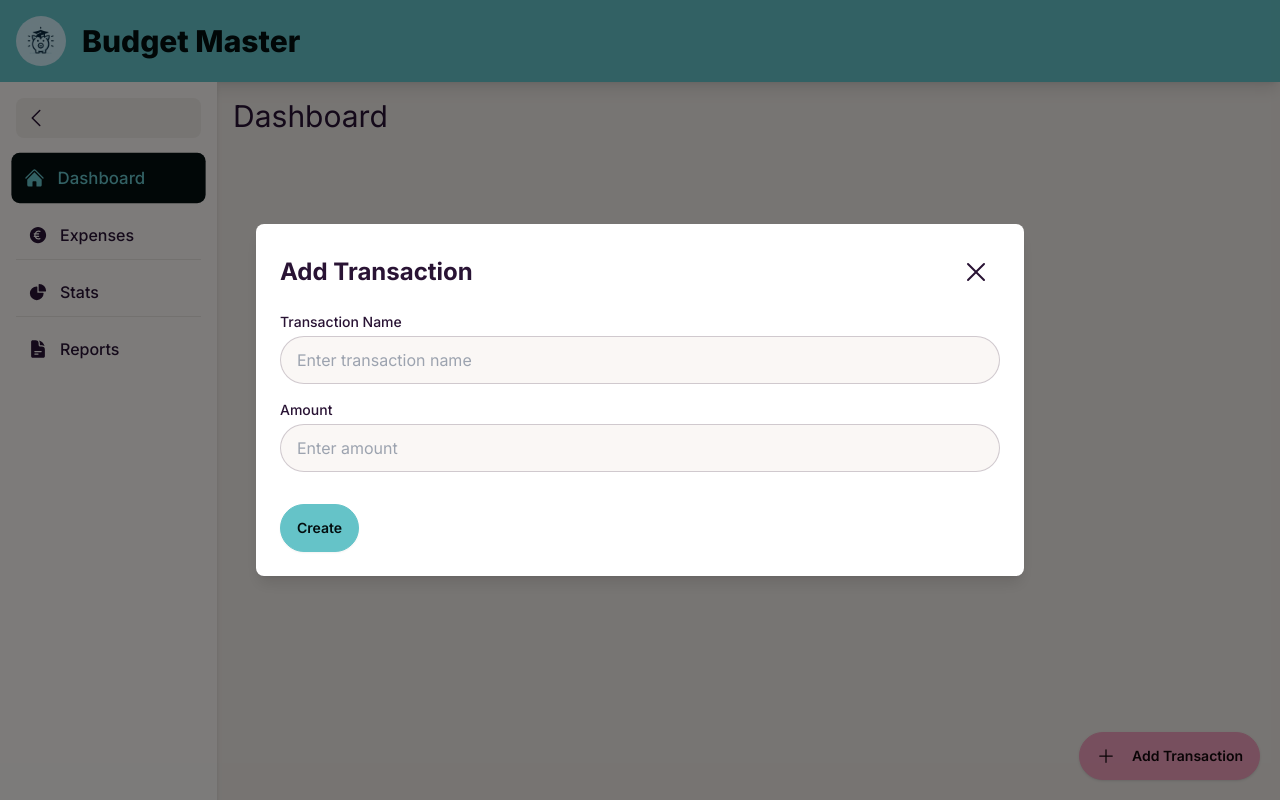
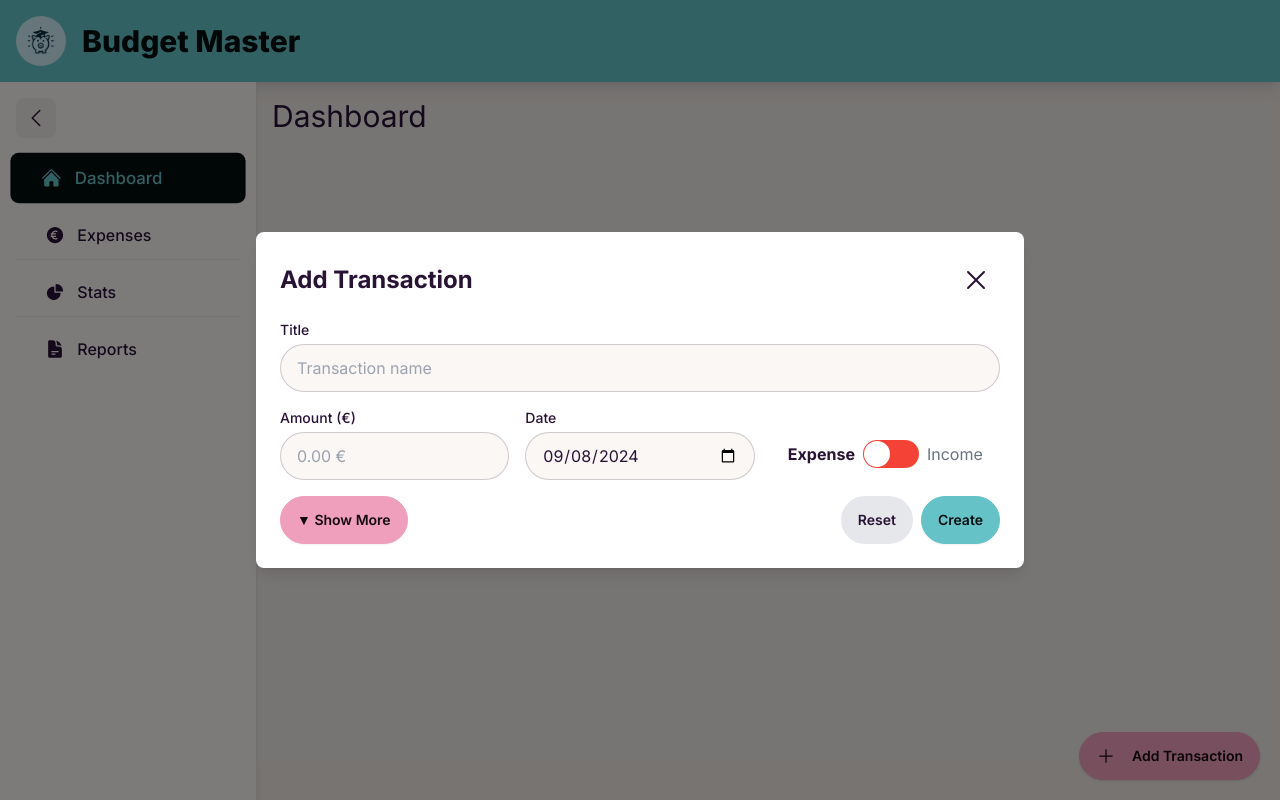
Before and after one commit to AkosKappel/BudgetMaster, a Next.js app: page /dashboard in a window 1280 px wide. Both pictures are taken after a click on the button "Add Transaction". Shown: the top 800 px of the page. Built offline with nearby package versions, Linux system fonts and the light colour scheme.

Commit message:
create new transaction form

```diff
--- a/app/layout.tsx
+++ b/app/layout.tsx
@@ -25,7 +25,7 @@ export default function RootLayout({ children }: LayoutProps) {
         <Header />
         <div className="flex flex-grow">
           <Sidebar />
-          <main className="flex-grow container mx-auto p-4">{children}</main>
+          <main className="flex-grow container mx-auto p-4 overflow-auto">{children}</main>
         </div>
         <Footer />
       </body>
--- a/app/page.tsx
+++ b/app/page.tsx
@@ -1,12 +1,20 @@
-import React from 'react';
-import AddTransaction from '@/components/AddTransaction';
+'use client';
 
-const Home = () => {
+import React, { useEffect } from 'react';
+import { useRouter } from 'next/navigation';
+import LoadingSpinner from '@/components/LoadingSpinner';
+
+const Home: React.FC = () => {
+  const router = useRouter();
+
+  useEffect(() => {
+    router.replace('/dashboard');
+  }, [router]);
+
   return (
-    <>
-      <div className="text-3xl min-h-screen">Home</div>
-      <AddTransaction />
-    </>
+    <div className="flex justify-center items-center min-h-64">
+      <LoadingSpinner />
+    </div>
   );
 };
 
--- a/components/AddTransaction.tsx
+++ b/components/AddTransaction.tsx
@@ -1,14 +1,47 @@
 'use client';
 
 import React, { useState } from 'react';
+import { useForm, Controller } from 'react-hook-form';
+import CreatableSelect from 'react-select/creatable';
+import Switch from 'react-switch';
+import { zodResolver } from '@hookform/resolvers/zod';
+import { PlusIcon } from '@heroicons/react/24/solid';
+import { transactionSchema, TransactionData } from '@/schemas/transaction';
 import Modal from '@/components/Modal';
-import { PlusIcon } from '@heroicons/react/24/solid';
 
 const AddTransaction: React.FC = () => {
   const [isModalOpen, setIsModalOpen] = useState(false);
+  const [isCollapsed, setIsCollapsed] = useState(true);
+
+  const {
+    register,
+    handleSubmit,
+    formState: { errors },
+    reset,
+    control,
+    setValue,
+    watch,
+  } = useForm<TransactionData>({
+    resolver: zodResolver(transactionSchema),
+    defaultValues: {
+      date: new Date().toISOString().split('T')[0],
+      isExpense: true,
+      labels: [],
+    },
+  });
+
+  const isExpense = watch('isExpense', true);
 
   const openModal = () => setIsModalOpen(true);
-  const closeModal = () => setIsModalOpen(false);
+  const closeModal = () => {
+    setIsModalOpen(false);
+  };
+
+  const onSubmit = (data: TransactionData) => {
+    console.log('Transaction Data:', data);
+    reset();
+    closeModal();
+  };
 
   return (
     <>
@@ -19,18 +52,130 @@ const AddTransaction: React.FC = () => {
         </button>
       </div>
       <Modal isOpen={isModalOpen} onClose={closeModal} title="Add Transaction">
-        <form>
+        <form onSubmit={handleSubmit(onSubmit)}>
           <div className="mb-4">
-            <label className="block text-sm font-medium mb-1">Transaction Name</label>
-            <input type="text" className="input input-bordered w-full" placeholder="Enter transaction name" />
+            <label className="block text-sm font-medium mb-1">Title</label>
+            <input
+              type="text"
+              className={`input input-bordered w-full ${errors.title ? 'input-error' : ''}`}
+              placeholder="Transaction name"
+              {...register('title')}
+            />
+            {errors.title && <p className="text-red-500 text-xs mt-1">{errors.title.message}</p>}
           </div>
-          <div className="mb-4">
-            <label className="block text-sm font-medium mb-1">Amount</label>
-            <input type="number" className="input input-bordered w-full" placeholder="Enter amount" />
+          <div className="grid grid-cols-3 gap-4 mb-4">
+            <div>
+              <label className="block text-sm font-medium mb-1">Amount (€)</label>
+              <input
+                type="number"
+                step="0.01"
+                className={`input input-bordered w-full ${errors.amount ? 'input-error' : ''}`}
+                placeholder="0.00 €"
+                min={0}
+                {...register('amount', { valueAsNumber: true })}
+              />
+              {errors.amount && <p className="text-red-500 text-xs mt-1">{errors.amount.message}</p>}
+            </div>
+            <div>
+              <label className="block text-sm font-medium mb-1">Date</label>
+              <input
+                type="date"
+                className={`input input-bordered w-full ${errors.date ? 'input-error' : ''}`}
+                {...register('date', { valueAsDate: true })}
+              />
+              {errors.date && <p className="text-red-500 text-xs mt-1">{errors.date.message}</p>}
+            </div>
+            <div className="flex justify-center items-end mb-3 space-x-2">
+              <label className="flex items-center">
+                <span className={`mr-2 ${isExpense ? 'font-bold' : 'text-gray-500'}`}>Expense</span>
+                <Switch
+                  checked={!isExpense}
+                  onChange={() => setValue('isExpense', !isExpense)}
+                  offColor="#f44336"
+                  onColor="#4CAF50"
+                  uncheckedIcon={false}
+                  checkedIcon={false}
+                />
+                <span className={`ml-2 ${!isExpense ? 'font-bold' : 'text-gray-500'}`}>Income</span>
+              </label>
+            </div>
           </div>
-          <button type="button" className="btn btn-primary mt-4" onClick={closeModal}>
-            Create
-          </button>
+          {!isCollapsed && (
+            <>
+              <div className="mb-4">
+                <label className="block text-sm font-medium mb-1">Description</label>
+                <input
+                  type="text"
+                  className="input input-bordered w-full"
+                  placeholder="Details (optional)"
+                  {...register('description')}
+                />
+              </div>
+              <div className="mb-4">
+                <label className="block text-sm font-medium mb-1">Labels</label>
+                <Controller
+                  control={control}
+                  name="labels"
+                  render={({ field }) => (
+                    <CreatableSelect
+                      isMulti
+                      className="react-select-container"
+                      classNamePrefix="react-select"
+                      styles={{
+                        valueContainer: (provided) => ({
+                          ...provided,
+                          padding: '0.25rem 0.5rem',
+                        }),
+                        input: (provided) => ({
+                          ...provided,
+                          color: 'blue',
+                          '&::placeholder': {
+                            color: 'turquoise',
+                          },
+                        }),
+                      }}
+                      onChange={(val) => field.onChange(val.map((v) => v.value))}
+                      value={(field.value || []).map((label) => ({ label, value: label }))}
+                      placeholder="Add labels such as 'Shopping', 'Salary', 'Cinema'..."
+                    />
+                  )}
+                />
+              </div>
+              <div className="grid grid-cols-2 gap-4 mb-4">
+                <div>
+                  <label className="block text-sm font-medium mb-1">Sender</label>
+                  <input
+                    type="text"
+                    className="input input-bordered w-full"
+                    placeholder="Sender name (optional)"
+                    {...register('sender')}
+                  />
+                </div>
+                <div>
+                  <label className="block text-sm font-medium mb-1">Receiver</label>
+                  <input
+                    type="text"
+                    className="input input-bordered w-full"
+                    placeholder="Receiver name (optional)"
+                    {...register('receiver')}
+                  />
+                </div>
+              </div>
+            </>
+          )}
+          <div className="flex justify-between items-center mt-4">
+            <button type="button" className="btn btn-secondary" onClick={() => setIsCollapsed(!isCollapsed)}>
+              {isCollapsed ? '▼ Show More' : '▲ Show Less'}
+            </button>
+            <div className="flex space-x-2">
+              <button type="button" className="btn btn-ghost bg-gray-200" onClick={() => reset()}>
+                Reset
+              </button>
+              <button type="submit" className="btn btn-primary">
+                Create
+              </button>
+            </div>
+          </div>
         </form>
       </Modal>
     </>
--- /dev/null
+++ b/components/LoadingSpinner.tsx
@@ -0,0 +1,11 @@
+import React from 'react';
+
+const LoadingSpinner: React.FC = () => {
+  return (
+    <div className="flex justify-center items-center">
+      <div className="w-16 h-16 border-t-4 border-b-4 border-primary rounded-full animate-spin"></div>
+    </div>
+  );
+};
+
+export default LoadingSpinner;
--- a/components/Sidebar.tsx
+++ b/components/Sidebar.tsx
@@ -35,11 +35,13 @@ const Sidebar: React.FC = () => {
   }, [windowWidth]);
 
   return (
-    <nav className={`bg-base-100 shadow-md p-4 transition-all duration-300 ${isCollapsed ? 'w-20' : 'w-64'}`}>
-      <div className="flex flex-col h-full">
-        <button className="mb-4 p-2 bg-base-200 rounded-lg" onClick={() => setIsCollapsed(!isCollapsed)}>
-          {isCollapsed ? <ChevronRightIcon className="w-6 h-6" /> : <ChevronLeftIcon className="w-6 h-6" />}
-        </button>
+    <nav
+      className={`overflow-x-hidden overflow-y-auto bg-base-100 shadow-md p-4 transition-all duration-300 ${isCollapsed ? 'min-w-20' : 'min-w-64'} h-screen sticky top-0`}
+    >
+      <button className="mb-4 p-2 bg-base-200 rounded-lg" onClick={() => setIsCollapsed(!isCollapsed)}>
+        {isCollapsed ? <ChevronRightIcon className="w-6 h-6" /> : <ChevronLeftIcon className="w-6 h-6" />}
+      </button>
+      <div className="flex flex-col">
         <ul className="flex flex-col space-y-2">
           {navItems.map((item, index) => (
             <li
@@ -48,15 +50,16 @@ const Sidebar: React.FC = () => {
             >
               <Link
                 href={item.href}
-                className={`flex items-center space-x-3 w-full text-base font-medium p-3 rounded-lg transition-all duration-300 min-h-[3rem]
+                className={`flex items-center justify-center space-x-3 w-full text-base font-medium p-3 rounded-lg transition-all duration-300 min-h-[3rem]
                   ${pathname === item.href ? 'text-primary bg-primary-content scale-105' : 'hover:text-primary hover:bg-primary-content hover:scale-105'}`}
               >
                 {item.icon}
-                {!isCollapsed && <span>{item.name}</span>}
+                {!isCollapsed && <span className="w-2/3">{item.name}</span>}
               </Link>
             </li>
           ))}
         </ul>
+        <div className="min-h-64"></div>
       </div>
     </nav>
   );
--- a/package.json
+++ b/package.json
@@ -11,11 +11,15 @@
   },
   "dependencies": {
     "@heroicons/react": "^2.1.5",
+    "@hookform/resolvers": "^3.9.0",
     "dotenv": "^16.4.5",
     "mongodb": "^6.8.0",
     "next": "14.2.5",
     "react": "^18",
     "react-dom": "^18",
+    "react-hook-form": "^7.53.0",
+    "react-select": "^5.8.0",
+    "react-switch": "^7.0.0",
     "zod": "^3.23.8"
   },
   "devDependencies": {
--- a/schemas/transaction.ts
+++ b/schemas/transaction.ts
@@ -2,12 +2,13 @@ import { z } from 'zod';
 
 export const transactionSchema = z.object({
   title: z.string().min(1, 'Title is required'),
-  date: z.date(),
-  amount: z.number(),
+  date: z.date().default(new Date()),
+  isExpense: z.boolean().default(true),
+  amount: z.number().positive(),
   description: z.string().optional(),
   labels: z.array(z.string()).default([]),
   sender: z.string().optional(),
   receiver: z.string().optional(),
 });
 
-export type Transaction = z.infer<typeof transactionSchema>;
+export type TransactionData = z.infer<typeof transactionSchema>;
```
Also changed, not shown: 1 other file (tests, documents, lock files or other folders).
